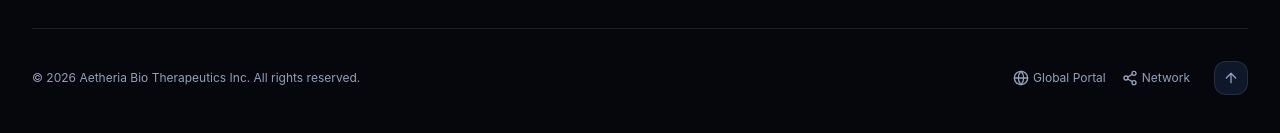
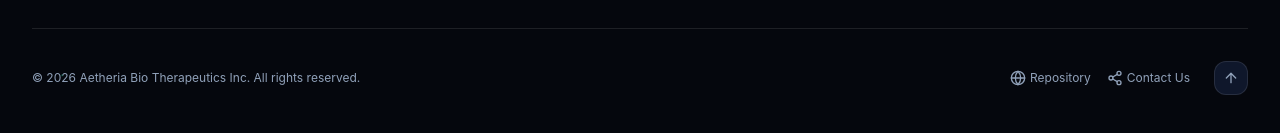
Before and after one commit to SanathPendem/Aetheria-bio, a React (Vite) app: page / in a window 1280 px wide. Shown: the part 7618-7751 px from the top of the page. Built offline with nearby package versions, Linux system fonts and the light colour scheme.

Commit message:
refactor: clean footer links and remove unnecessary external URLs

```diff
--- a/src/components/Footer.tsx
+++ b/src/components/Footer.tsx
@@ -67,9 +67,9 @@ export const Footer: React.FC = () => {
             <ul className="space-y-2 text-xs">
               <li><a href="#impact" className="hover:text-cyan-400 transition-colors">Research Hubs</a></li>
               <li><a href="#contact" className="hover:text-cyan-400 transition-colors">Investor Relations</a></li>
-              <li><a href="#" className="hover:text-cyan-400 transition-colors">Regulatory Compliance</a></li>
-              <li><a href="#" className="hover:text-cyan-400 transition-colors">Privacy Policy</a></li>
-              <li><a href="#" className="hover:text-cyan-400 transition-colors">Terms of Service</a></li>
+              <li><a href="#contact" className="hover:text-cyan-400 transition-colors">Regulatory Compliance</a></li>
+              <li><a href="#contact" className="hover:text-cyan-400 transition-colors">Privacy Policy</a></li>
+              <li><a href="#contact" className="hover:text-cyan-400 transition-colors">Terms of Service</a></li>
             </ul>
           </div>
 
@@ -82,11 +82,11 @@ export const Footer: React.FC = () => {
           </div>
 
           <div className="flex items-center gap-4 text-slate-400">
-            <a href="https://github.com" target="_blank" rel="noopener noreferrer" className="hover:text-cyan-400 transition-colors flex items-center gap-1" aria-label="GitHub Repository">
-              <Globe className="w-4 h-4" /> Global Portal
+            <a href="https://github.com/SanathPendem/aetheria-bio" target="_blank" rel="noopener noreferrer" className="hover:text-cyan-400 transition-colors flex items-center gap-1" aria-label="GitHub Repository">
+              <Globe className="w-4 h-4" /> Repository
             </a>
-            <a href="https://linkedin.com" target="_blank" rel="noopener noreferrer" className="hover:text-cyan-400 transition-colors flex items-center gap-1" aria-label="LinkedIn Profile">
-              <Share2 className="w-4 h-4" /> Network
+            <a href="#contact" className="hover:text-cyan-400 transition-colors flex items-center gap-1" aria-label="Contact Network">
+              <Share2 className="w-4 h-4" /> Contact Us
             </a>
             <button
               onClick={scrollToTop}
```
Also changed, not shown: 1 other file (tests, documents, lock files or other folders).
